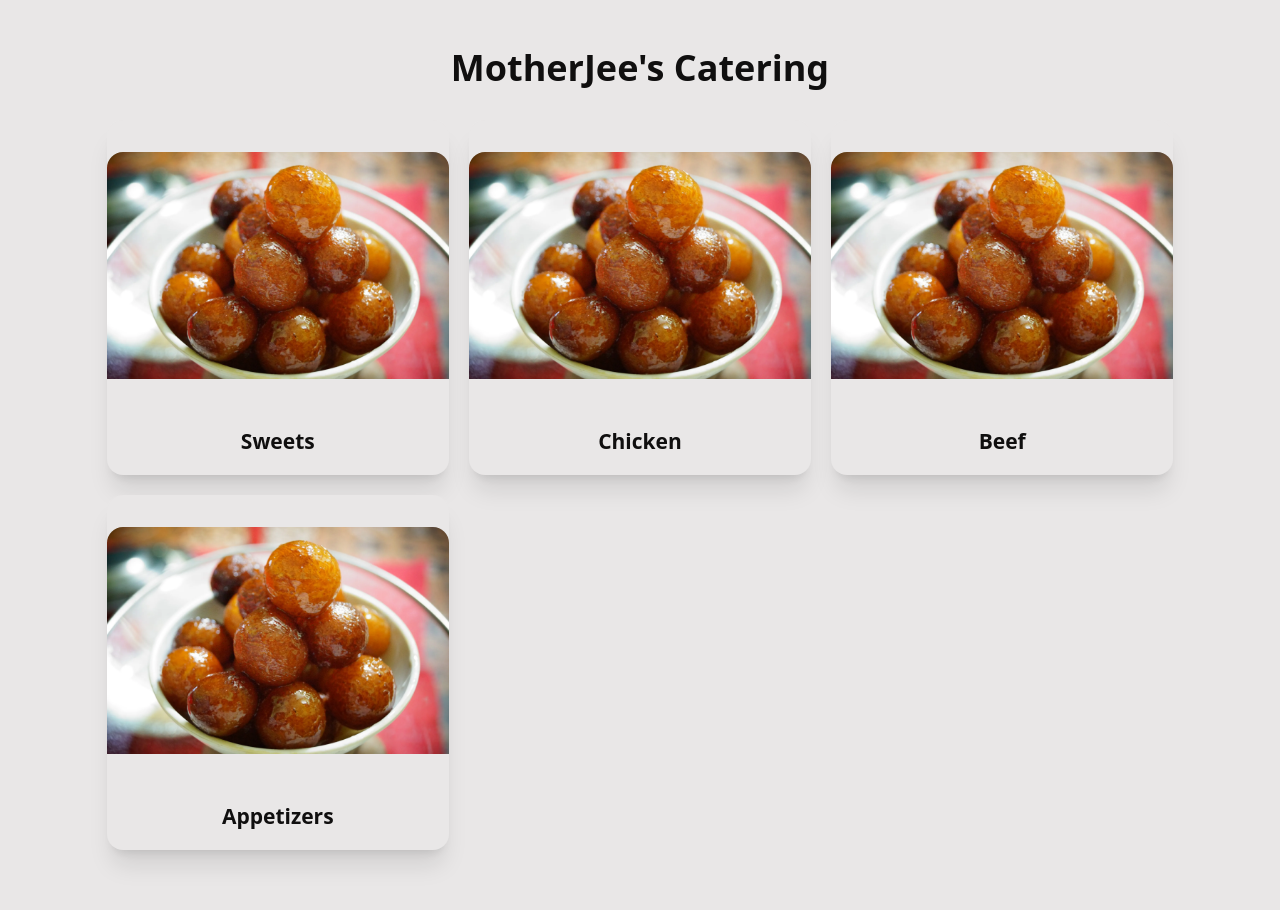
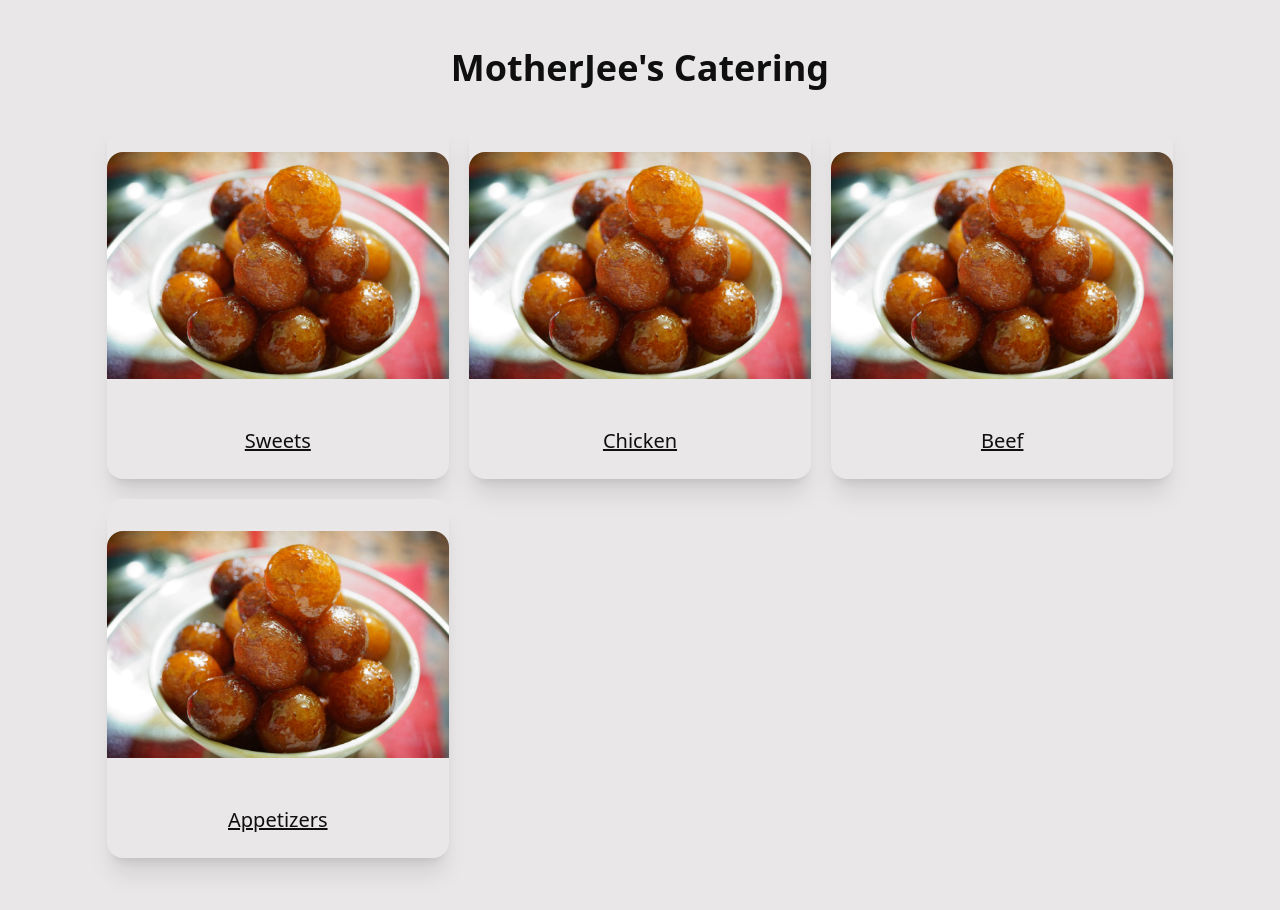
Before and after one commit to ebrahim95/motherjee_catering, a React (Vite) app: page / in a window 1280 px wide. Shown: the top 910 px of the page. Built offline with nearby package versions, Linux system fonts and the light colour scheme.

Commit message:
make the component compataible* with routes

```diff
--- a/src/components/Cardfood.tsx
+++ b/src/components/Cardfood.tsx
@@ -1,6 +1,7 @@
 
-//TODO: abstract the component
-//
+
+
+import { Link } from 'react-router-dom'
 
 interface Props {
   heading: string
@@ -14,9 +15,9 @@ const Cardfood = (props: Props) => {
         <img src="/indian-sweet.webp" alt="indian-sweet" />
       </figure>
       <div className="card-body items-center">
-        <h2 className="card-title m-0">{props.heading}</h2>
+        <h2 className="card-title m-0"><Link className="card-title m-0" to={`food_category/${props.heading}`}>{props.heading}</Link></h2>
       </div>
-    </div>
+    </div >
   )
 }
 
```
